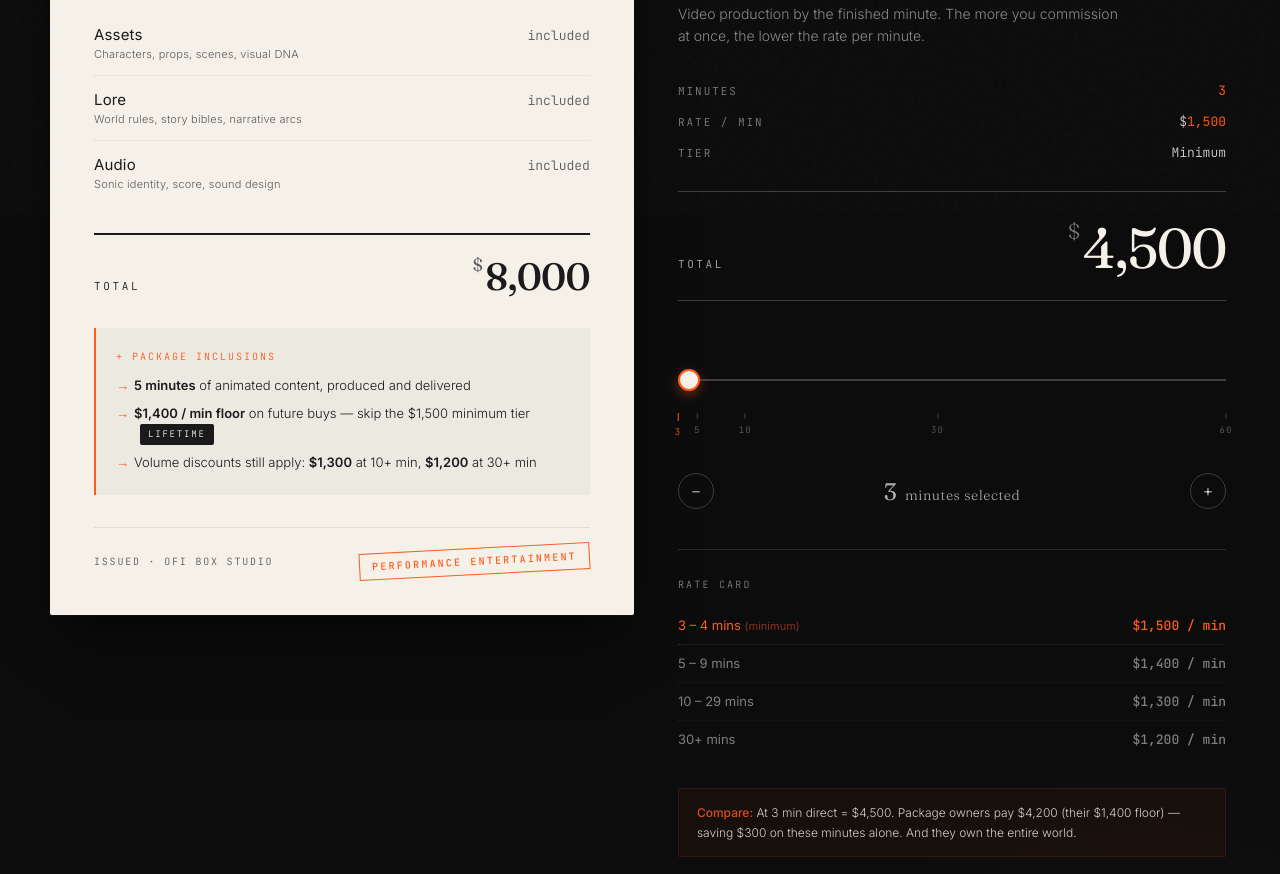
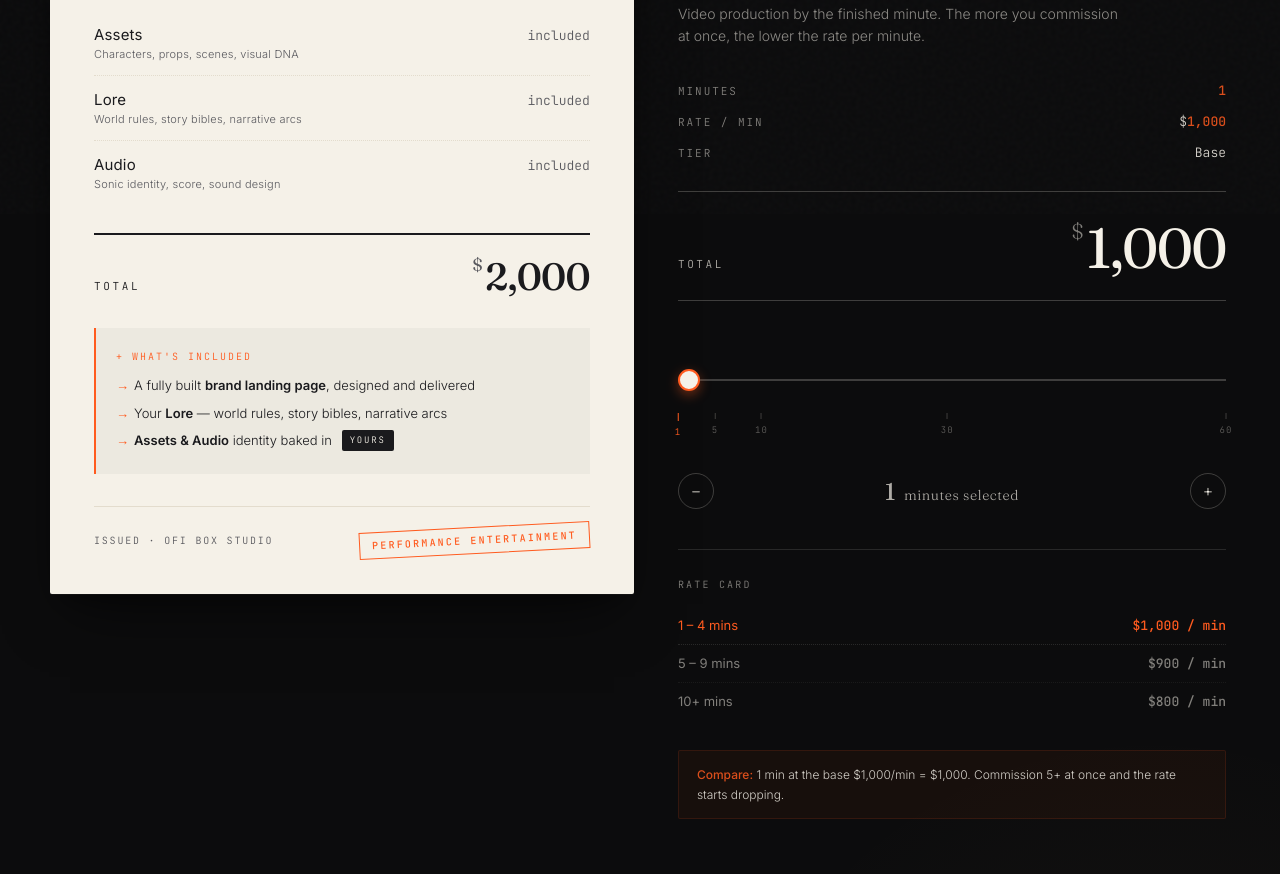
Before and after one commit to Ofiboxstudio/ofibox-pricing, a plain HTML site: page index.html in a window 1280 px wide. Shown: the part 586-1460 px from the top of the page. Drawn offline with Linux system fonts and the light colour scheme.

Commit message:
Update pricing: $2,000 Brand World package, new per-minute rates
- Brand World Package: $8,000 -> $2,000, reframed as a brand landing
  page built from Assets/Lore/Audio with no video included
- Per-minute rate card: 1-4 min $1,000, 5-9 min $900, 10+ min $800
- Remove 3-minute minimum; slider now starts at 1 min
- Rewrite calculator JS (getRate, MIN, compare copy) to match

Co-Authored-By: Claude Opus 4.8 (1M context) <noreply@anthropic.com>

```diff
--- a/index.html
+++ b/index.html
@@ -1067,15 +1067,15 @@
 
         <div class="invoice-total">
           <div class="total-label">Total</div>
-          <div class="total-value"><span class="currency">$</span>8,000</div>
+          <div class="total-value"><span class="currency">$</span>2,000</div>
         </div>
 
         <div class="includes">
-          <div class="includes-title">+ Package Inclusions</div>
+          <div class="includes-title">+ What's Included</div>
           <ul class="includes-list">
-            <li><strong>5 minutes</strong> of animated content, produced and delivered</li>
-            <li><strong>$1,400 / min floor</strong> on future buys — skip the $1,500 minimum tier <span class="lifetime-badge">Lifetime</span></li>
-            <li>Volume discounts still apply: <strong>$1,300</strong> at 10+ min, <strong>$1,200</strong> at 30+ min</li>
+            <li>A fully built <strong>brand landing page</strong>, designed and delivered</li>
+            <li>Your <strong>Lore</strong> — world rules, story bibles, narrative arcs</li>
+            <li><strong>Assets &amp; Audio</strong> identity baked in <span class="lifetime-badge">Yours</span></li>
           </ul>
         </div>
 
@@ -1100,40 +1100,40 @@
         <div class="readout">
           <div class="readout-row">
             <span class="readout-label">Minutes</span>
-            <span class="readout-value"><span class="num" id="minDisplay">3</span></span>
+            <span class="readout-value"><span class="num" id="minDisplay">1</span></span>
           </div>
           <div class="readout-row">
             <span class="readout-label">Rate / Min</span>
-            <span class="readout-value">$<span class="num" id="rateDisplay">1,500</span></span>
+            <span class="readout-value">$<span class="num" id="rateDisplay">1,000</span></span>
           </div>
           <div class="readout-row">
             <span class="readout-label">Tier</span>
-            <span class="readout-value" id="tierDisplay">Minimum</span>
+            <span class="readout-value" id="tierDisplay">Base</span>
           </div>
 
           <div class="total-display">
             <div class="total-display-label">Total</div>
-            <div class="total-display-value" id="totalDisplay"><span class="currency">$</span><span id="totalNum">4,500</span></div>
+            <div class="total-display-value" id="totalDisplay"><span class="currency">$</span><span id="totalNum">1,000</span></div>
           </div>
         </div>
 
         <div class="slider-wrap">
           <div class="slider-track-wrap">
             <div class="slider-fill" id="sliderFill"></div>
-            <input type="range" id="minutesSlider" min="3" max="60" value="3" step="1" />
+            <input type="range" id="minutesSlider" min="1" max="60" value="1" step="1" />
           </div>
 
           <div class="tier-markers" id="tierMarkers">
-            <div class="tier-mark" style="left: 0%;" data-min="3">
-              <div class="tick"></div><div class="label">3</div>
+            <div class="tier-mark" style="left: 0%;" data-min="1">
+              <div class="tick"></div><div class="label">1</div>
             </div>
-            <div class="tier-mark" style="left: 3.51%;" data-min="5">
+            <div class="tier-mark" style="left: 6.78%;" data-min="5">
               <div class="tick"></div><div class="label">5</div>
             </div>
-            <div class="tier-mark" style="left: 12.28%;" data-min="10">
+            <div class="tier-mark" style="left: 15.25%;" data-min="10">
               <div class="tick"></div><div class="label">10</div>
             </div>
-            <div class="tier-mark" style="left: 47.37%;" data-min="30">
+            <div class="tier-mark" style="left: 49.15%;" data-min="30">
               <div class="tick"></div><div class="label">30</div>
             </div>
             <div class="tier-mark" style="left: 100%;" data-min="60">
@@ -1143,7 +1143,7 @@
 
           <div class="minute-step-controls">
             <button class="step-btn" id="stepDown" aria-label="Decrease minutes">−</button>
-            <div class="minute-readout"><span class="big" id="bigMinDisplay">3</span> minutes selected</div>
+            <div class="minute-readout"><span class="big" id="bigMinDisplay">1</span> minutes selected</div>
             <button class="step-btn" id="stepUp" aria-label="Increase minutes">+</button>
           </div>
         </div>
@@ -1151,25 +1151,21 @@
         <div class="tier-table">
           <div class="tier-table-title">Rate Card</div>
           <div class="tier-row" data-tier="1">
-            <span class="tier-range">3 – 4 mins <span style="opacity:0.5; font-size:11px;">(minimum)</span></span>
-            <span class="tier-rate">$1,500 / min</span>
+            <span class="tier-range">1 – 4 mins</span>
+            <span class="tier-rate">$1,000 / min</span>
           </div>
           <div class="tier-row" data-tier="2">
             <span class="tier-range">5 – 9 mins</span>
-            <span class="tier-rate">$1,400 / min</span>
+            <span class="tier-rate">$900 / min</span>
           </div>
           <div class="tier-row" data-tier="3">
-            <span class="tier-range">10 – 29 mins</span>
-            <span class="tier-rate">$1,300 / min</span>
-          </div>
-          <div class="tier-row" data-tier="4">
-            <span class="tier-range">30+ mins</span>
-            <span class="tier-rate">$1,200 / min</span>
+            <span class="tier-range">10+ mins</span>
+            <span class="tier-rate">$800 / min</span>
           </div>
         </div>
 
         <div class="compare-flag" id="compareFlag">
-          <strong>Compare:</strong> At 5 minutes, direct production runs $7,000. The Brand World Package gives you the world <em>plus</em> 5 minutes for $8,000 — and locks future minutes at $1,400 for life.
+          <strong>Compare:</strong> 1 min at the base $1,000/min = $1,000. Commission 5+ at once and the rate starts dropping.
         </div>
 
       </section>
@@ -1239,14 +1235,13 @@
   const stepUp = document.getElementById('stepUp');
   const stepDown = document.getElementById('stepDown');
 
-  const MIN = 3;
+  const MIN = 1;
   const MAX = 60;
 
   function getRate(mins) {
-    if (mins >= 30) return { rate: 1200, tier: 4, name: 'Bulk' };
-    if (mins >= 10) return { rate: 1300, tier: 3, name: 'Scale' };
-    if (mins >= 5)  return { rate: 1400, tier: 2, name: 'Series' };
-    return { rate: 1500, tier: 1, name: 'Minimum' };
+    if (mins >= 10) return { rate: 800, tier: 3, name: 'Scale' };
+    if (mins >= 5)  return { rate: 900, tier: 2, name: 'Series' };
+    return { rate: 1000, tier: 1, name: 'Base' };
   }
 
   function fmt(n) {
@@ -1290,24 +1285,16 @@
   }
 
   function updateCompare(mins, total) {
-    // Package owner's effective rate: $1,400 floor, then standard volume tiers kick in
-    let pkgRate;
-    if (mins >= 30) pkgRate = 1200;
-    else if (mins >= 10) pkgRate = 1300;
-    else pkgRate = 1400;  // covers both 3-4 (floor) and 5-9 (same as direct)
-    const pkgTotal = pkgRate * mins;
-    const savings = total - pkgTotal;
+    const BASE = 1000;
+    const savings = BASE * mins - total;
 
     let html = '';
     if (mins < 5) {
-      // Only tier where package rate beats direct rate
-      html = `<strong>Compare:</strong> At ${mins} min direct = $${fmt(total)}. Package owners pay $${fmt(pkgTotal)} (their $1,400 floor) — saving $${fmt(savings)} on these minutes alone. And they own the entire world.`;
+      html = `<strong>Compare:</strong> ${mins} min at the base $1,000/min = $${fmt(total)}. Commission 5+ at once and the rate starts dropping.`;
     } else if (mins < 10) {
-      html = `<strong>Compare:</strong> At ${mins} min, direct and package owners pay the same $1,400/min. Package value lives in the world itself — assets, lore, audio — plus 5 minutes already included for $8,000.`;
-    } else if (mins < 30) {
-      html = `<strong>Compare:</strong> At ${mins} min, both direct and package owners hit the $1,300/min volume tier. Same per-minute cost. Package owners just also happen to own the IP.`;
+      html = `<strong>Compare:</strong> At ${mins} min you're on the $900/min tier — $${fmt(total)} total, saving $${fmt(savings)} vs the base rate. Hit 10 min to unlock $800/min.`;
     } else {
-      html = `<strong>Compare:</strong> At ${mins} min, everyone pays the $1,200/min floor — direct and package alike. The package's value at this scale is pure IP ownership: a world you can reuse across every series, format, and campaign.`;
+      html = `<strong>Compare:</strong> At ${mins} min you're at the $800/min volume floor — $${fmt(total)} total, saving $${fmt(savings)} vs the base $1,000 rate.`;
     }
     compareFlag.innerHTML = html;
   }
```
